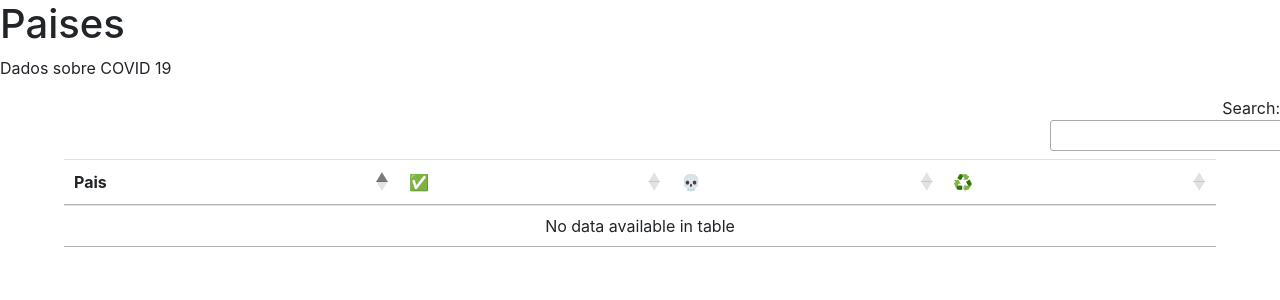
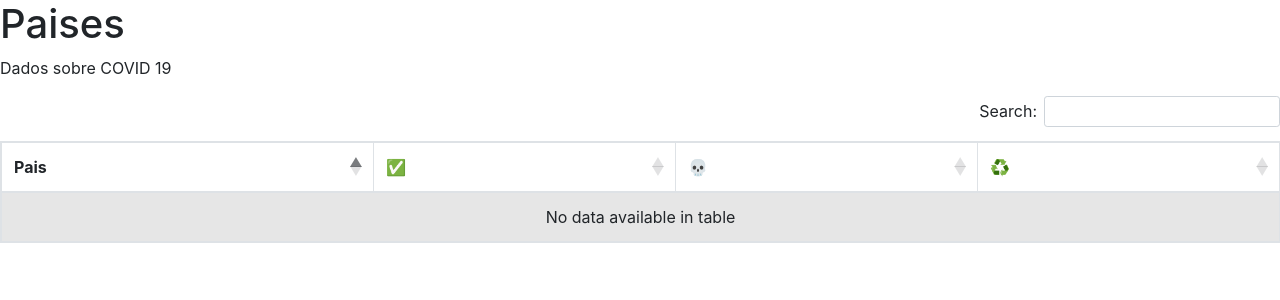
Before and after one commit to gustavoschaedler/covid19, a Flask app: template templates/countries.html in a window 1280 px wide. Shown: the top 300 px of the page. Run offline with Flask 2, Linux system fonts and the light colour scheme; the template is opened without the code that fills it, so the values that code supplies are empty; some libraries are stand-ins or nearby versions.

Commit message:
Layout fixed.

```diff
--- a/templates/countries.html
+++ b/templates/countries.html
@@ -6,10 +6,10 @@
 	<title>COVID 19</title>
 
   <!--link rel="shortcut icon" type="image/png" href="/media/images/favicon.png"-->
-	<link rel="stylesheet" type="text/css" href="https://cdnjs.cloudflare.com/ajax/libs/twitter-bootstrap/4.1.3/css/bootstrap.css">
-	<link rel="stylesheet" type="text/css" href="https://cdn.datatables.net/1.10.20/css/jquery.dataTables.min.css">
+  <link rel="stylesheet" type="text/css" href="https://cdnjs.cloudflare.com/ajax/libs/twitter-bootstrap/4.1.3/css/bootstrap.css">
+  <link rel="stylesheet" type="text/css" href="https://cdn.datatables.net/1.10.20/css/dataTables.bootstrap4.min.css">
 
-	<script type="text/javascript" language="javascript" src="https://code.jquery.com/jquery-3.3.1.js"></script>
+  <script type="text/javascript" language="javascript" src="https://code.jquery.com/jquery-3.3.1.js"></script>
 	<script type="text/javascript" language="javascript" src="https://cdn.datatables.net/1.10.20/js/jquery.dataTables.min.js"></script>
 	<script type="text/javascript" language="javascript" src="https://cdn.datatables.net/1.10.20/js/dataTables.bootstrap4.min.js"></script>
 	<script type="text/javascript">
@@ -18,6 +18,10 @@
         "paging": false,
         "info": false,
         "stateSave": true,
+        "language": {
+            "decimal": ",",
+            "thousands": "."
+        },
       });
     });
 	</script>
@@ -30,7 +34,7 @@
       <div class="info">
         <p>Dados sobre COVID 19</p>
       </div>
-      <table id="covid19_table" class="ui celled table" style="width:90%">
+      <table id="covid19_table" class="table table-striped table-bordered" style="width:100%">
         <thead>
           <tr>
               <th>Pais</th>
```
